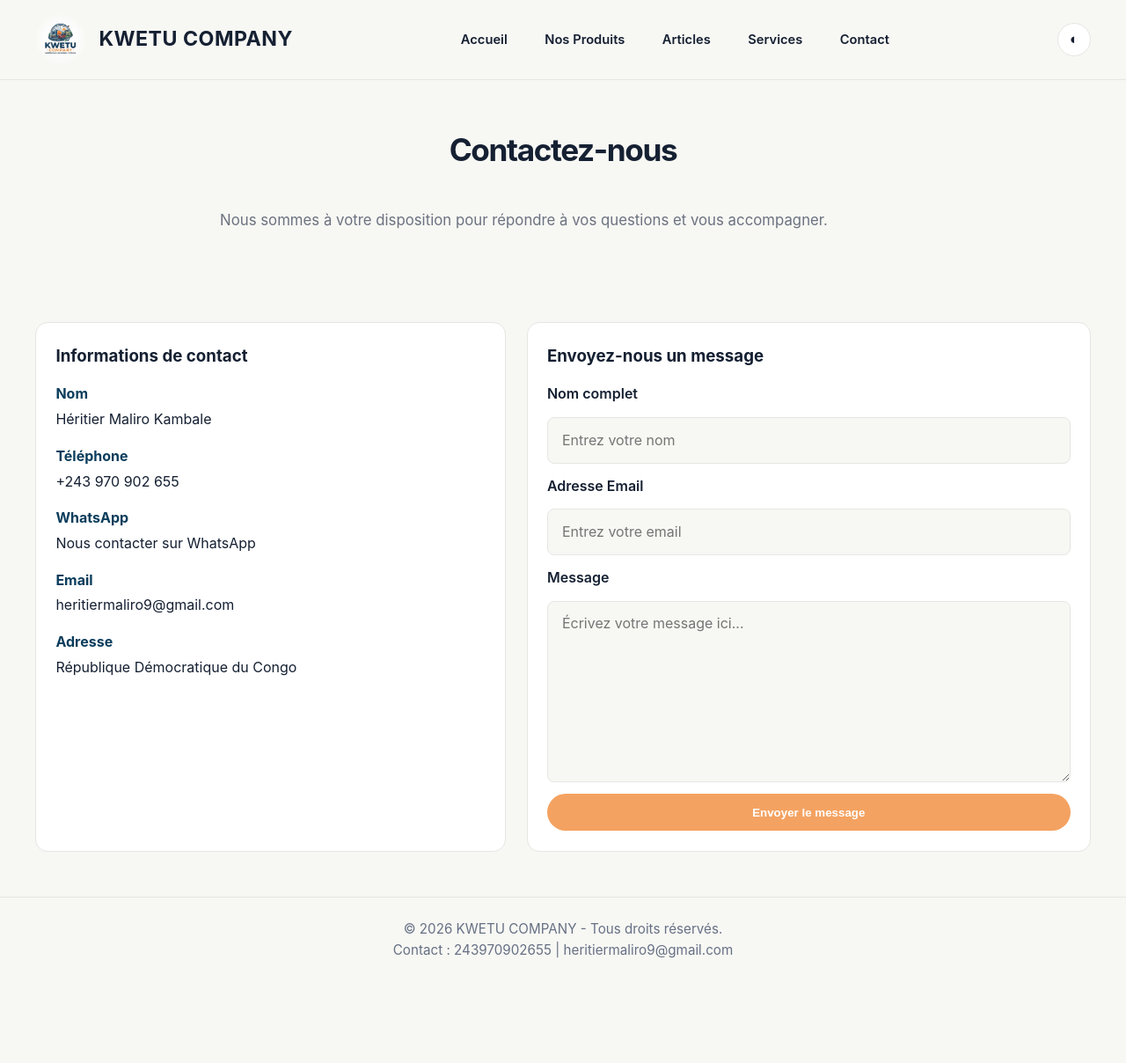
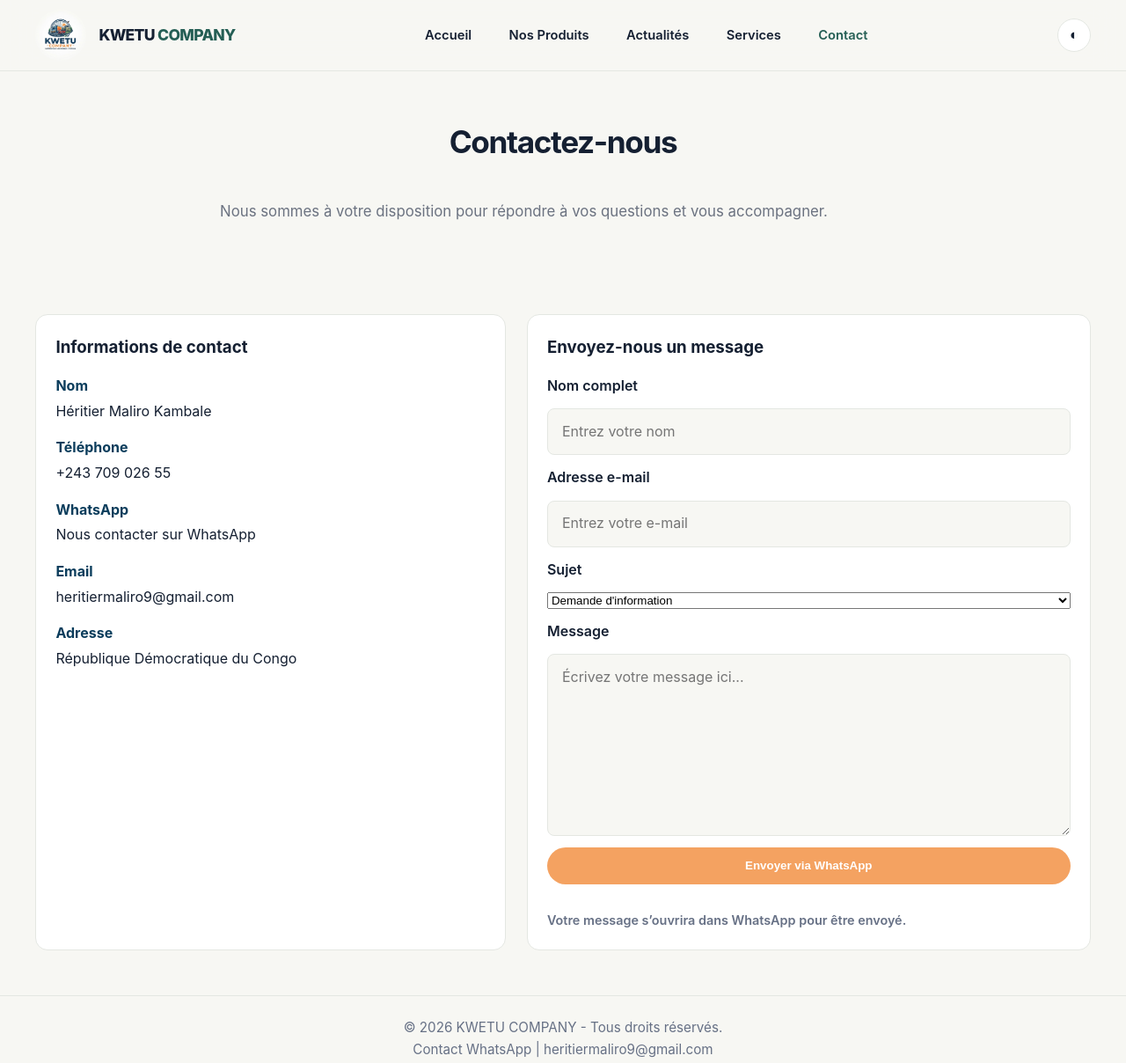
Before and after one commit to heritiermaliro9/kwetu-compagni, a website: page contact.html in a window 1280 px wide. Shown: the whole page at 88% size. Before the commit the page ends 1117 px from the top, so only its background shows below. Drawn offline with Linux system fonts and the light colour scheme; no server answers.

Commit message:
Add configurable WhatsApp contact workflow

```diff
--- a/contact.html
+++ b/contact.html
@@ -11,19 +11,16 @@
 <body>
 
 <header class="site-header">
-    <div class="container">
-        <div class="site-logo">
-            <img src="css/images/logo.png" alt="Logo KWETU COMPANY">
-            <h1>KWETU COMPANY</h1>
-        </div>
-
-        <nav class="site-nav">
+    <div class="container header-inner">
+        <a class="site-logo" href="index.html" aria-label="KWETU COMPANY - Accueil"><img src="css/images/logo.png" alt=""><span>KWETU <em>COMPANY</em></span></a>
+        <button class="nav-toggle" type="button" aria-label="Ouvrir le menu" aria-expanded="false">☰</button>
+        <nav class="site-nav" aria-label="Navigation principale">
             <ul>
                 <li><a href="index.html">Accueil</a></li>
                 <li><a href="produits.html">Nos Produits</a></li>
-                <li><a href="articles.html">Articles</a></li>
+                <li><a href="articles.html">Actualités</a></li>
                 <li><a href="services.html">Services</a></li>
-                <li><a href="contact.html">Contact</a></li>
+                <li><a class="active" href="contact.html">Contact</a></li>
             </ul>
         </nav>
         <button class="theme-toggle" type="button" aria-label="Activer le mode sombre">◐</button>
@@ -52,12 +49,12 @@
 
                 <div class="contact-item">
                     <h4>Téléphone</h4>
-                    <p><a href="tel:+243970902655">+243 970 902 655</a></p>
+                    <p><a id="phone-link" href="tel:+24370902655">+243 709 026 55</a></p>
                 </div>
 
                 <div class="contact-item">
                     <h4>WhatsApp</h4>
-                    <p><a href="https://wa.me/243970902655" target="_blank" rel="noopener noreferrer">Nous contacter sur WhatsApp</a></p>
+                    <p><a id="whatsapp-link" href="https://wa.me/24370902655" target="_blank" rel="noopener noreferrer">Nous contacter sur WhatsApp</a></p>
                 </div>
 
                 <div class="contact-item">
@@ -74,17 +71,21 @@
             <div class="contact-card contact-form">
                 <h3>Envoyez-nous un message</h3>
 
-                <form action="#" method="post">
+                <form id="contact-form">
                     <label for="nom">Nom complet</label>
                     <input type="text" id="nom" name="nom" placeholder="Entrez votre nom" required>
 
-                    <label for="email">Adresse Email</label>
-                    <input type="email" id="email" name="email" placeholder="Entrez votre email" required>
+                    <label for="email">Adresse e-mail</label>
+                    <input type="email" id="email" name="email" placeholder="Entrez votre e-mail" required>
+
+                    <label for="subject">Sujet</label>
+                    <select id="subject" name="subject"><option>Demande d'information</option><option>Demande de prix</option><option>Commande ou disponibilité</option><option>Service après-vente</option><option>Autre demande</option></select>
 
                     <label for="message">Message</label>
                     <textarea id="message" name="message" rows="7" placeholder="Écrivez votre message ici..." required></textarea>
 
-                    <button type="submit">Envoyer le message</button>
+                    <button type="submit">Envoyer via WhatsApp</button>
+                    <p id="contact-message" class="form-message" role="status" aria-live="polite">Votre message s’ouvrira dans WhatsApp pour être envoyé.</p>
                 </form>
             </div>
         </div>
@@ -94,9 +95,19 @@
 <footer class="site-footer">
     <div class="container">
         <p>&copy; 2026 KWETU COMPANY - Tous droits réservés.</p>
-        <p>Contact : 243970902655 | heritiermaliro9@gmail.com</p>
+        <p id="footer-contact">Contact WhatsApp | heritiermaliro9@gmail.com</p>
     </div>
 </footer>
 
+<script>
+(() => {
+  let whatsappNumber = "24370902655";
+  const phoneLink = document.getElementById("phone-link"), whatsappLink = document.getElementById("whatsapp-link"), footer = document.getElementById("footer-contact"), form = document.getElementById("contact-form"), notice = document.getElementById("contact-message");
+  const format = n => "+" + n.replace(/(\d{3})(\d{3})(\d{3})(\d+)/, "$1 $2 $3 $4");
+  const applyNumber = n => { if (!/^\d{8,15}$/.test(n)) return; whatsappNumber = n; phoneLink.href = "tel:+" + n; phoneLink.textContent = format(n); whatsappLink.href = "https://wa.me/" + n; footer.textContent = "Contact : +" + n + " | heritiermaliro9@gmail.com"; };
+  fetch("/api/settings").then(r => r.ok ? r.json() : {}).then(s => applyNumber(s.whatsappNumber)).catch(() => {});
+  form.addEventListener("submit", event => { event.preventDefault(); const values = Object.fromEntries(new FormData(form)); const text = ["Bonjour KWETU COMPANY,", "", "Je vous contacte via votre site.", "Nom : " + values.nom, "E-mail : " + values.email, "Sujet : " + values.subject, "", "Message :", values.message, "", "Merci de me répondre dès que possible.", "Cordialement,", values.nom].join("\n"); notice.textContent = "Ouverture de WhatsApp…"; window.open("https://wa.me/" + whatsappNumber + "?text=" + encodeURIComponent(text), "_blank", "noopener"); });
+})();
+</script>
 </body>
 </html>
--- /dev/null
+++ b/netlify/functions/settings.mjs
@@ -0,0 +1,2 @@
+import { getSettings, json } from "./shared.mjs";
+export default async request => request.method === "GET" ? json(await getSettings()) : json({ error: "Méthode non autorisée." }, 405);
--- a/netlify/functions/shared.mjs
+++ b/netlify/functions/shared.mjs
@@ -13,11 +13,14 @@
 ];
 export const products = () => getStore({ name: "kwetu-products", consistency: "strong" });
 export const articles = () => getStore({ name: "kwetu-articles", consistency: "strong" });
+export const settings = () => getStore({ name: "kwetu-settings", consistency: "strong" });
 export const images = () => getStore("kwetu-images");
 export async function listProducts() { const store = products(); return (await store.get("catalog", { type: "json" })) || defaults; }
 export async function saveProducts(items) { await products().setJSON("catalog", items); }
 export async function listArticles() { const items = (await articles().get("items", { type: "json" })) || defaultArticles; return items.sort((a, b) => new Date(b.publishedAt) - new Date(a.publishedAt)); }
 export async function saveArticles(items) { await articles().setJSON("items", items); }
+export async function getSettings() { return (await settings().get("site", { type: "json" })) || { whatsappNumber: "24370902655" }; }
+export async function saveSettings(value) { await settings().setJSON("site", value); }
 const secret = () => process.env.ADMIN_TOKEN_SECRET || "";
 export function authenticate(request) { const token = request.headers.get("authorization")?.replace("Bearer ", "") || ""; const [body, sig] = token.split("."); if (!body || !sig || !secret()) return false; const expected = createHmac("sha256", secret()).update(body).digest("base64url"); if (expected.length !== sig.length || !timingSafeEqual(Buffer.from(expected), Buffer.from(sig))) return false; try { return JSON.parse(Buffer.from(body, "base64url").toString()).exp > Date.now(); } catch { return false; } }
 export function token() { const body = Buffer.from(JSON.stringify({ exp: Date.now() + 1000 * 60 * 60 * 12 })).toString("base64url"); return body + "." + createHmac("sha256", secret()).update(body).digest("base64url"); }
```
Also changed, not shown: admin/settings.html (added, +1 -0 lines), admin/settings.js (added, +1 -0 lines), netlify/functions/admin-settings.mjs (added, +10 -0 lines), produits.html (+1 -1 lines), README.md, netlify.toml.
